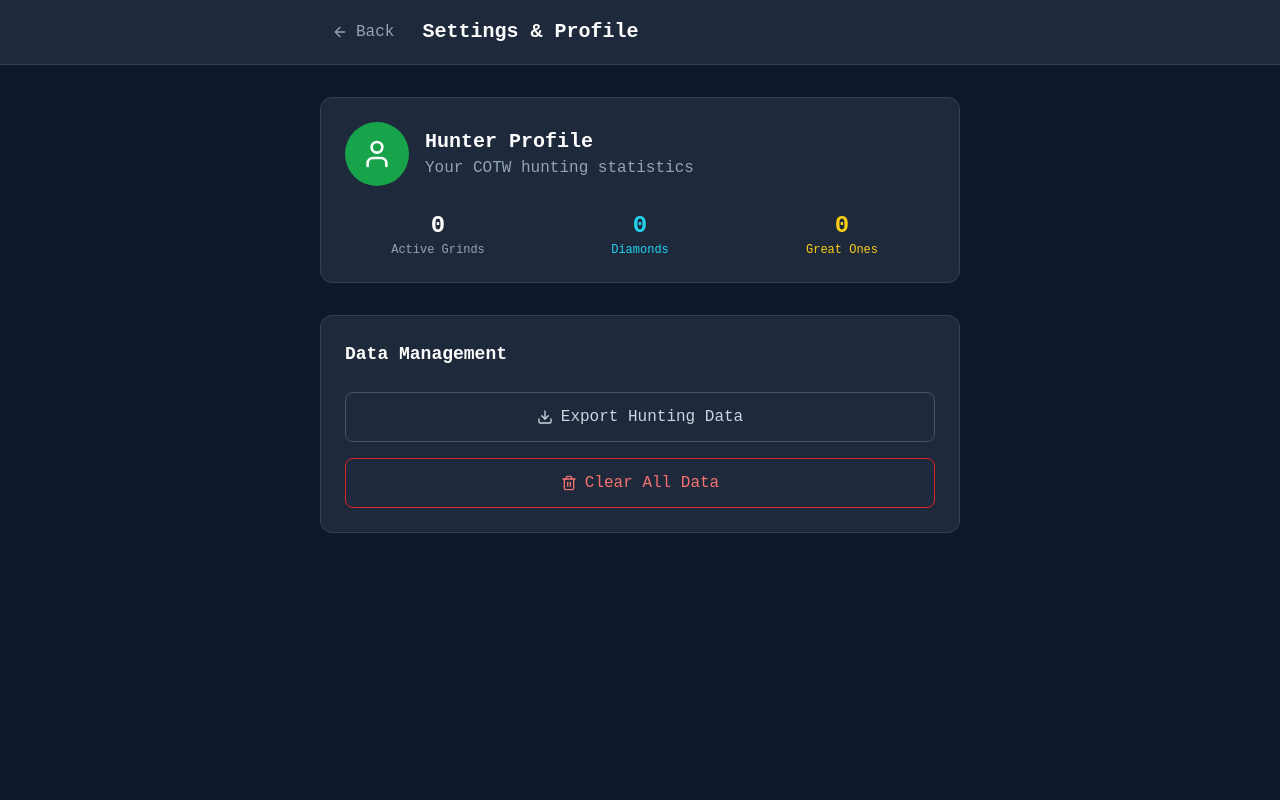
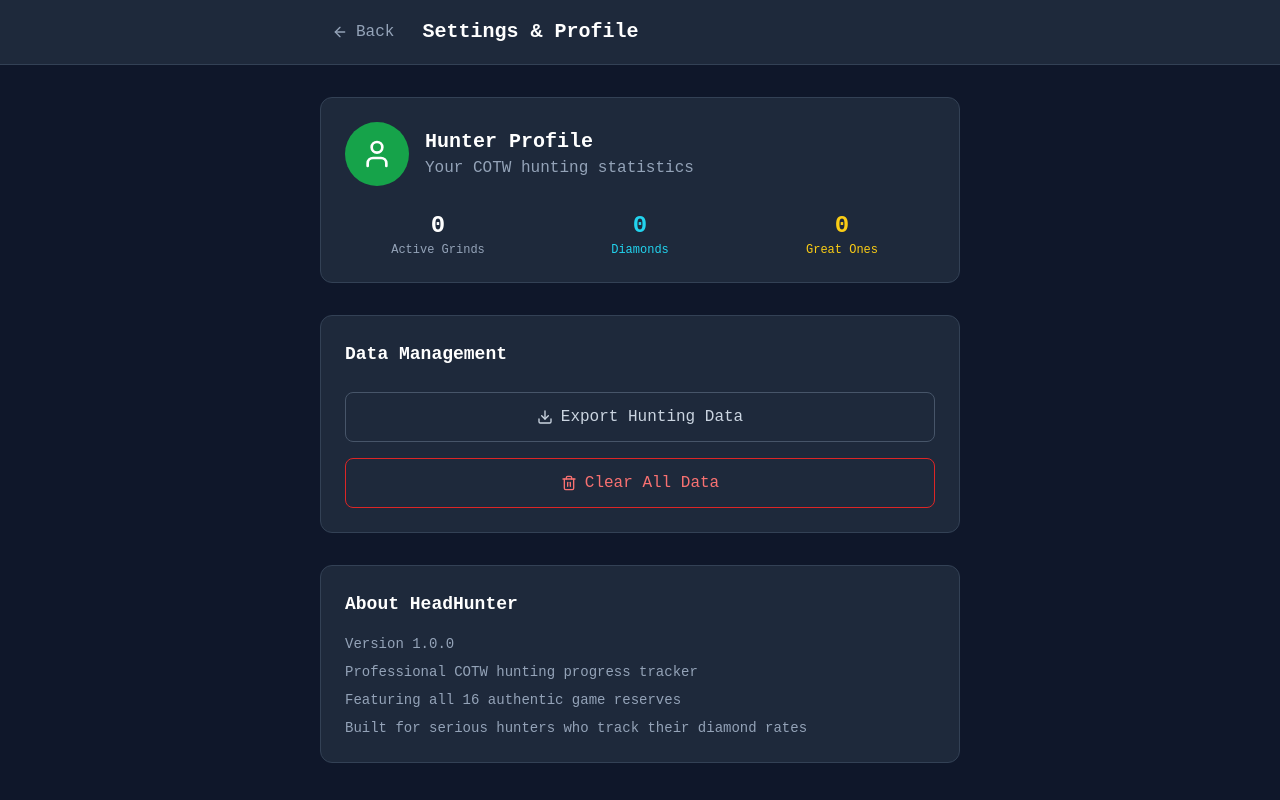
Before and after one commit to coltonj727/HHGrindTracker, a React (Vite) app: page /settings in a window 1280 px wide. Built offline with nearby package versions, Linux system fonts and the light colour scheme.

Commit message:
Update settings.tsx

```diff
--- a/src/pages/settings.tsx
+++ b/src/pages/settings.tsx
@@ -1,12 +1,9 @@
-import { useState, useEffect } from "react";
-import { ArrowLeft, Volume2, VolumeX, Moon, Sun, User, Trash2, Download } from "lucide-react";
-import { useTheme } from "@/lib/theme";
+import { useState } from "react";
+import { ArrowLeft, User, Trash2, Download } from "lucide-react";
 import { grindStorage } from "@/lib/storage";
 import { Link } from "wouter";
 
 export default function Settings() {
-  const { theme, setTheme } = useTheme();
-  const [audioEnabled, setAudioEnabled] = useState(true);
   const grinds = grindStorage.getGrinds();
 
   const handleExportData = () => {
@@ -32,7 +29,6 @@
     }
   };
 
-  const totalKills = grinds.reduce((sum, grind) => sum + grind.kills, 0);
   const totalDiamonds = grinds.reduce((sum, grind) => sum + grind.diamonds, 0);
   const greatOnesHarvested = grinds.filter(grind => grind.goHarvested).length;
 
@@ -103,6 +99,17 @@
             </button>
           </div>
         </div>
+
+        {/* About */}
+        <div className="bg-slate-800 border border-slate-700 rounded-xl p-6">
+          <h3 className="text-lg font-bold text-white mb-4">About HeadHunter</h3>
+          <div className="space-y-2 text-sm text-slate-400">
+            <p>Version 1.0.0</p>
+            <p>Professional COTW hunting progress tracker</p>
+            <p>Featuring all 16 authentic game reserves</p>
+            <p>Built for serious hunters who track their diamond rates</p>
+          </div>
+        </div>
       </div>
     </div>
   );
```
